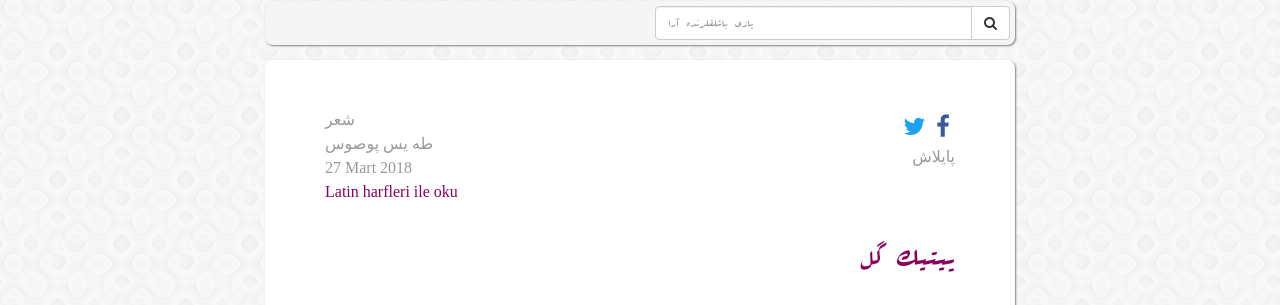
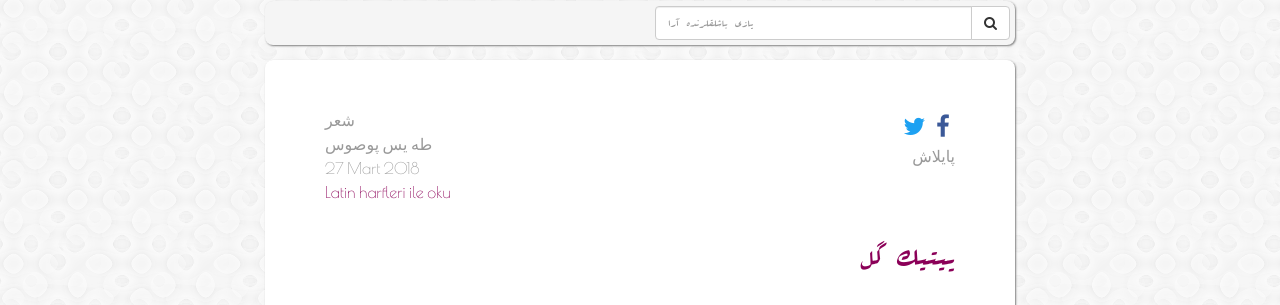
Before and after one commit to muhammedaydogdu/muhammedaydogdu.github.io, a Jekyll site: the page built from _posts/2018-03-27-yitik-gul-os.md, in a window 1280 px wide. Shown: the part 134-439 px from the top of the page. Built offline with Jekyll 4.4.1, drawn with Linux system fonts in a browser that asks for light colours; some web fonts are replaced.

Commit message:
Update os.html

```diff
--- a/_layouts/os.html
+++ b/_layouts/os.html
@@ -24,7 +24,7 @@
           <div class="jumbotron post">
             <div class="row data">
               <div class="col-xs-6">
-                <p style="font-family: Aref Ruqaa">
+                <p style="font-family: Poiret One">
                   {% if page.type != "w" %}
                     {{ page.type }}<br>
                   {% endif %}
```
